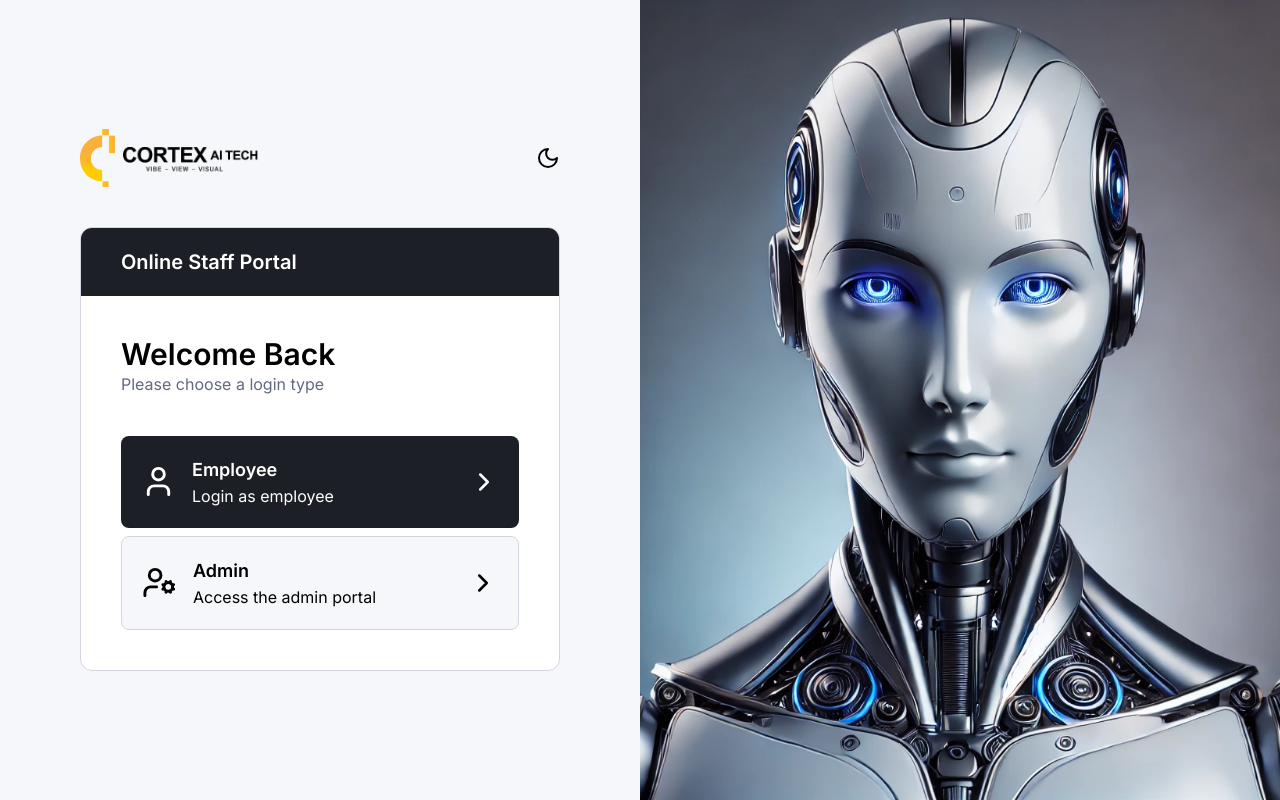
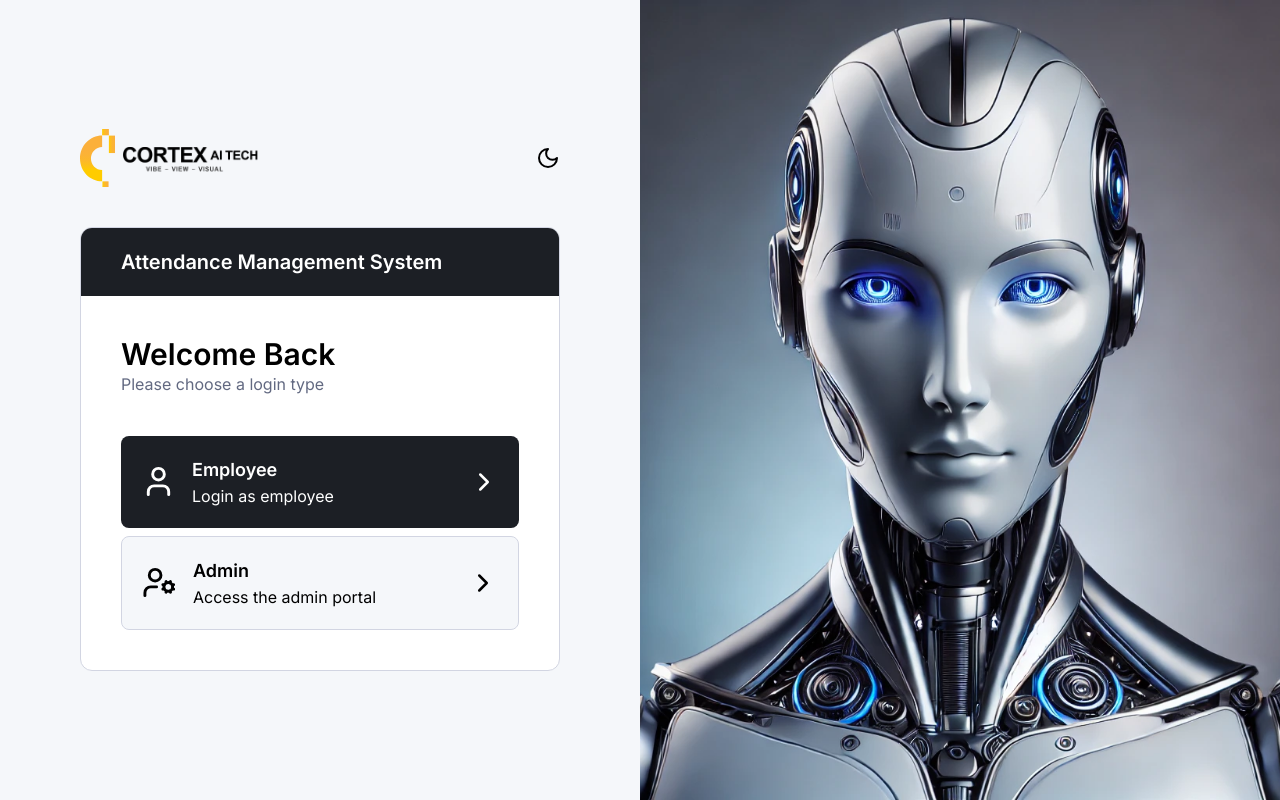
Before and after one commit to msalmankhokhar/cortexaitech-portal, a Next.js app: page /ask-login-type in a window 1280 px wide. Built offline with nearby package versions, Linux system fonts and the light colour scheme.

Commit message:
fixed suspense error

```diff
--- a/app/(Auth)/layout.tsx
+++ b/app/(Auth)/layout.tsx
@@ -1,6 +1,7 @@
 import Logo from "@/components/Logo";
 import ThemeButton from "@/components/ThemeButton";
 import Image from "next/image";
+import { Suspense } from "react";
 
 export default function AuthLayout({ children }: { children: React.ReactNode }) {
     return (
@@ -14,10 +15,12 @@ export default function AuthLayout({ children }: { children: React.ReactNode })
                 </div>
                 <div className="rounded-xl overflow-hidden bg-white dark:bg-slate-900 border border-secondary-300 dark:border-slate-600">
                     <div className="bg-secondary-1000 dark:bg-white px-10 py-5">
-                        <h1 className="text-white dark:text-black font-semibold text-xl">Online Staff Portal</h1>
+                        <h1 className="text-white dark:text-black font-semibold text-xl">Attendance Management System</h1>
                     </div>
                     <div className="px-5 sm:px-10 pb-10 pt-10">
-                        {children}
+                        <Suspense fallback={<p>Loading...</p>}>
+                            {children}
+                        </Suspense>
                     </div>
                 </div>
             </div>
--- a/app/(Auth)/login/page.tsx
+++ b/app/(Auth)/login/page.tsx
@@ -1,8 +1,12 @@
-import AuthForm from '@/components/AuthForm';
-import { redirect } from 'next/navigation';
+"use client";
+import AuthForm from '@/components/AuthForm'
+import { redirect, useSearchParams } from 'next/navigation'
+import React from 'react'
 
-export default function Login({ searchParams }: { searchParams: { type?: string } }) {
-    const loginTypeParam = searchParams.type;
+export default function Login() {
+
+    const params = useSearchParams();
+    const loginTypeParam = params.get('type');
     const loginType = (loginTypeParam === 'Employee' || loginTypeParam === 'Admin') ? loginTypeParam : null;
 
     // If URL doesn't have type query param, redirect to ask-login-type page
@@ -16,5 +20,5 @@ export default function Login({ searchParams }: { searchParams: { type?: string
             </div>
             <AuthForm type={loginType} />
         </>
-    );
+    )
 }
--- /dev/null
+++ b/app/Loading.tsx
@@ -0,0 +1,4 @@
+export default function Loading() {
+    // Or a custom loading skeleton component
+    return <p>Loading...</p>
+  }
```
